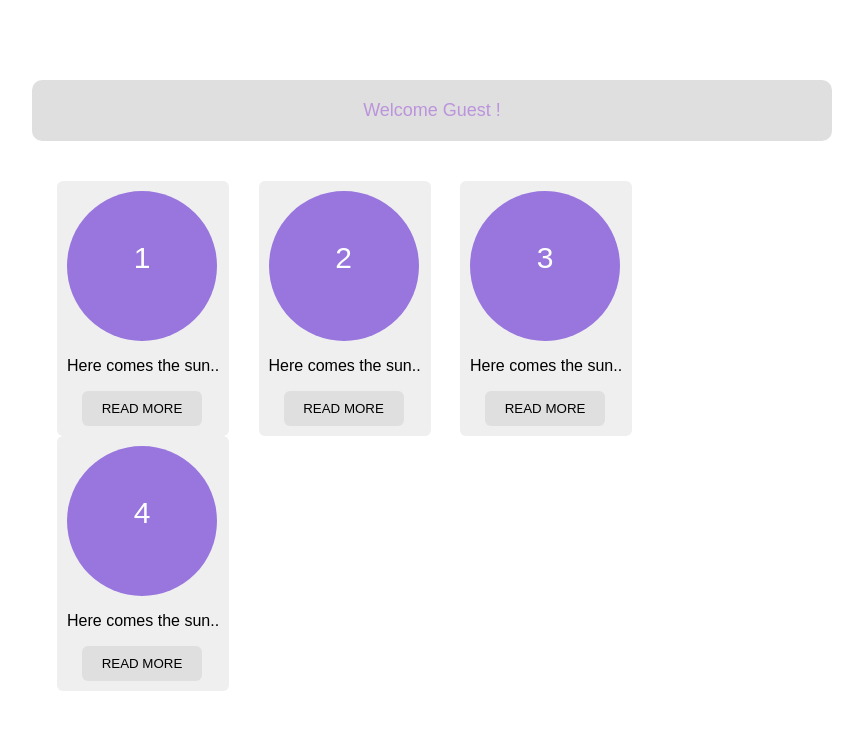
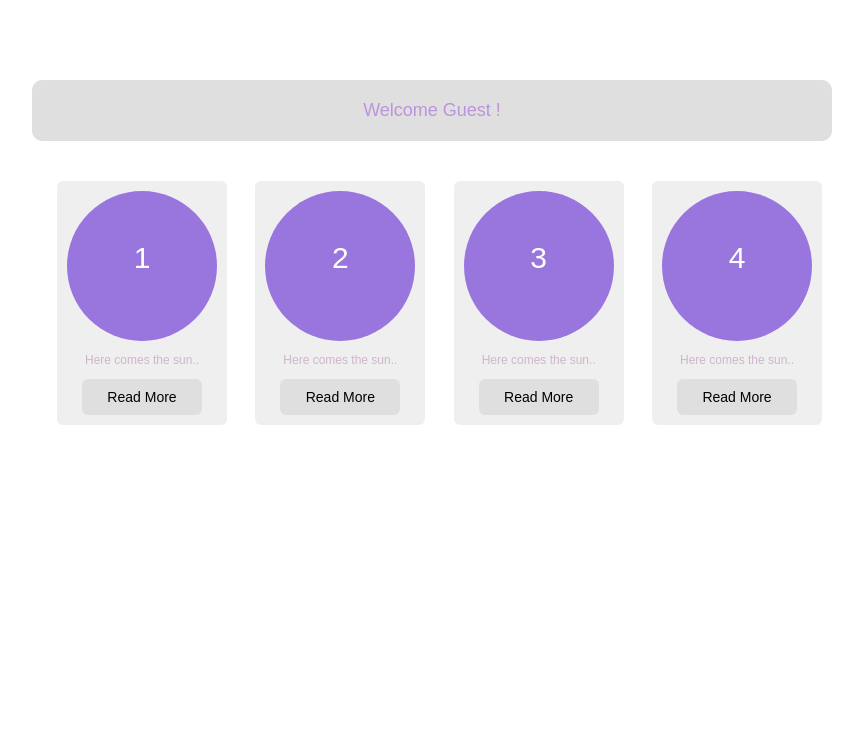
Before and after one commit to ivaylo91/SoftUni-WebDevelopment, a plain HTML site: page PositioningFormatingExercies/Numbers/numbers.html in a window 1280 px wide. Shown: the whole page, without its empty margins (208-1071 px from the left). Drawn offline with Linux system fonts and the light colour scheme.

Commit message:
Numbers Initial Commit

```diff
--- a/PositioningFormatingExercies/Numbers/numbers.css
+++ b/PositioningFormatingExercies/Numbers/numbers.css
@@ -2,6 +2,7 @@ body{
     font-family: Arial,Helvetica,sans-serif;
     width: 800px;
     margin: auto;
+    font-size: 12px;
 }
 header{
     background: #dfdfdf;
@@ -33,12 +34,16 @@ article{
     background: #9976DE;
     border-radius: 50%;
     text-align: center;
+    color:#fff;
+}
+.dot:hover{
+    background: #ffff;
+    color:#9976DE;
 }
 span{
     font-size: 30px;
     position: relative;
     top:50px;
-    color:#fff;
 }
 button{
     width: 120px;
@@ -46,6 +51,15 @@ button{
     border: none;
     background: #dfdfdf;
     padding: 10px;
-    text-transform: uppercase;
+    text-transform: capitalize;
     border-radius: 6px;
+    font-size: 14px;
 }
+button:hover{
+    cursor: pointer;
+    background: #ffffff;
+}
+p{
+    text-align: center;
+    color:#d0b5ca;
+}
```
